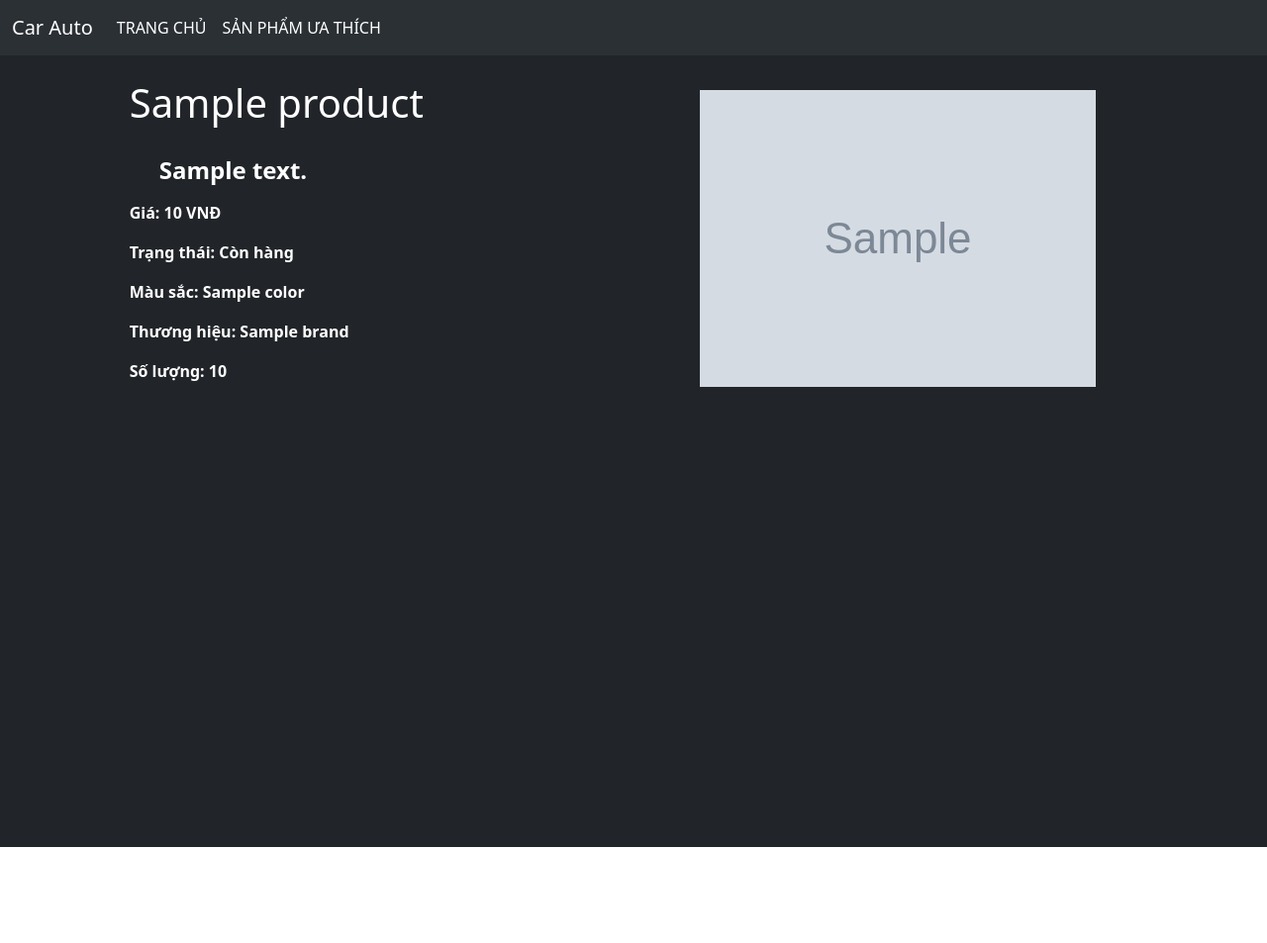
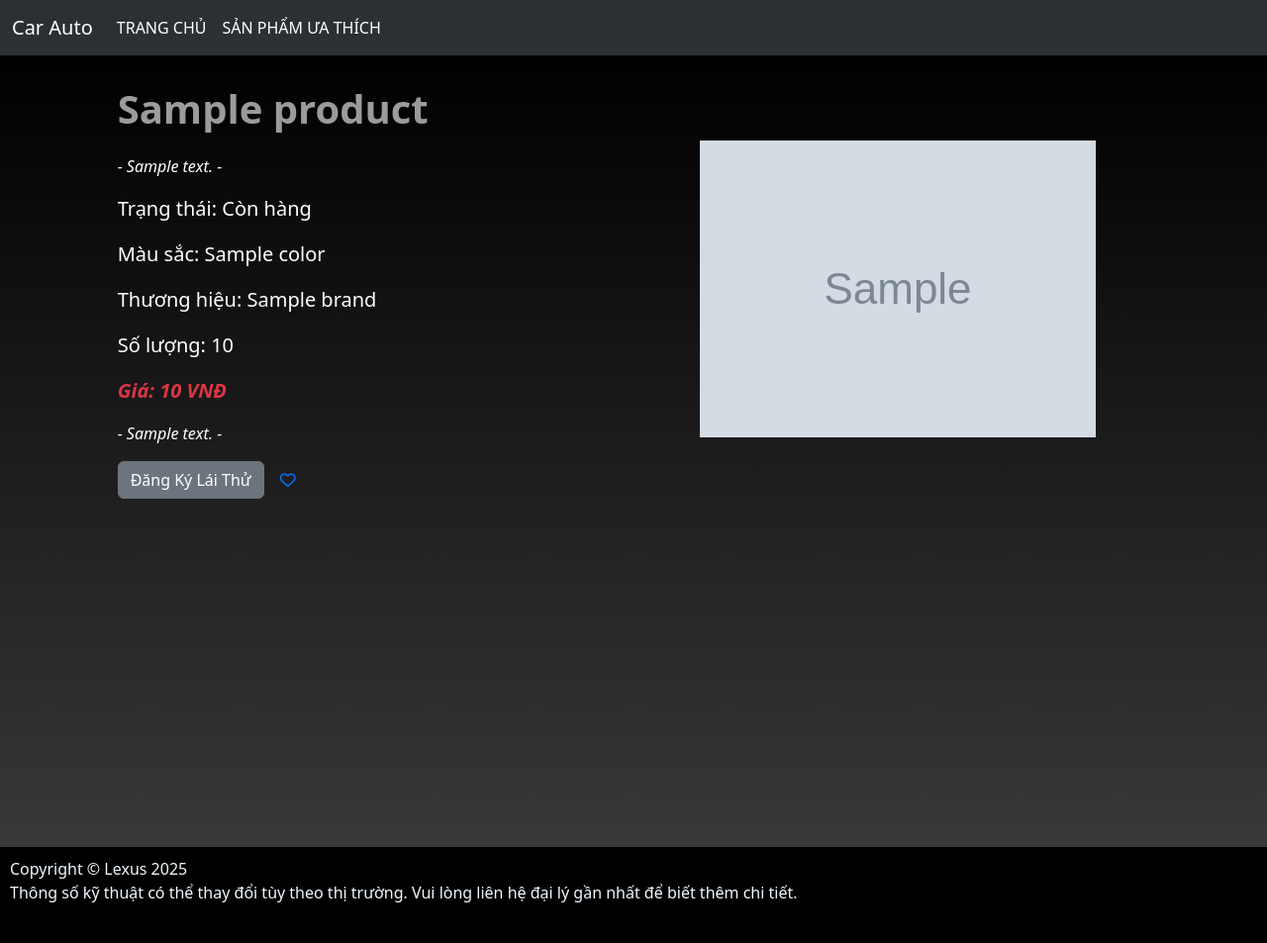
Before and after one commit to vietit132006/shop_o_to, a PHP site: page /shop_o_to/?act=product-detail&id=1 in a window 1280 px wide. Shown: the top 953 px of the page at 99% size. After the commit the page ends 912 px from the top, so only its background shows below. Run offline with PHP 8.4, Linux system fonts and the light colour scheme; tables that the repository leaves empty or names only in its code hold one stand-in row (values such as "Sample post"); grey boxes marked "Sample" are stand-in pictures; some libraries are stand-ins or nearby versions.

Commit message:
sửa ui màn detail product

```diff
--- a/commons/env.php
+++ b/commons/env.php
@@ -3,7 +3,7 @@
 // Biến môi trường, dùng chung toàn hệ thống
 // Khai báo dưới dạng HẰNG SỐ để không phải dùng $GLOBALS
 
-define('BASE_URL', 'http://localhost/duanmau/mvc-oop-basic/');
+define('BASE_URL', 'http://localhost/shop_o_to/');
 
 define('DB_HOST', 'localhost');
 
--- a/controllers/ProductController.php
+++ b/controllers/ProductController.php
@@ -13,7 +13,7 @@ class ProductController
     {
         $title = "Trang chủ";
         $thoiTiet = "Hôm nay trời có vẻ là mưa";
-        $view = 'clients/homepage';
+        $view = 'client/product_detail';
         require_once PATH_VIEW_MAIN;
     }
 }
--- a/models/ProductModel.php
+++ b/models/ProductModel.php
@@ -56,6 +56,7 @@ class ProductModel
         SELECT
             p.*,
             b.name AS brand_name,
+            b.description AS brand_description,
             c.name AS color_name
         FROM products p
         LEFT JOIN brands b ON p.brand_id = b.id
--- a/views/clients/product_detail.css
+++ b/views/clients/product_detail.css
@@ -13,11 +13,6 @@ h6 {
     color: rgb(155, 155, 155);
 }
 
-.back {
-    background: linear-gradient(to bottom, rgba(0, 0, 0, 1), rgba(0, 0, 0, 0.78));
-    padding: 100px 0px;
-
-}
 
 .content1 {
     text-align: justify;
--- a/views/clients/product_detail.php
+++ b/views/clients/product_detail.php
@@ -13,7 +13,7 @@
 <body>
     <nav class="navbar sticky-top navbar-expand-lg bg-body-tertiary" data-bs-theme="dark">
         <div class="container-fluid">
-            <a class="navbar-brand" href="#">Car Auto</a>
+            <a class="navbar-brand" href="<?= BASE_URL ?>">Car Auto</a>
             <div class="collapse navbar-collapse" id="navbarSupportedContent">
                 <ul class="navbar-nav me-auto mb-2 mb-lg-0">
                     <li class="nav-item">
@@ -27,51 +27,28 @@
             </div>
         </div>
     </nav>
-    <div class="container-fluid pt-4 vh-100 vw-100 bg-dark text-white">
+    <div class="container-fluid pt-4 vh-100 vw-100 text-white" style="background: linear-gradient(to bottom, rgba(0, 0, 0, 1), rgba(0, 0, 0, 0.78));">
         <div class="row justify-content-center align-items-center">
-            <div class="col-md-6 col-lg-5 px-4">
-                <h1><?= $product['name'] ?></h1>
-                <h4 class="fw-semibold mb-3"><?= $product['description'] ?></h4>
-                <p class="fw-semibold">Giá: <?= $product['price'] ?> VNĐ</p>
-                <p class="fw-semibold">Trạng thái: <?= $product['status'] ? 'Còn hàng' : 'Hết hàng' ?></p>
-                <p class="fw-semibold">Màu sắc: <?= $product['color_name'] ?></p>
-                <p class="fw-semibold">Thương hiệu: <?= $product['brand_name'] ?></p>
-                <p class="fw-semibold">Số lượng: <?= $product['quantity'] ?></p>
+            <div class="col-lg-5  ">
+                <p class="fw-bold fs-1" style="color: rgb(155, 155, 155)"><?= $product['name'] ?></p>
+                <p class="fs-6 fst-italic">- <?= $product['description'] ?> -</p>
+                <p class="fs-5 fw-normal">Trạng thái: <?= $product['status'] ? 'Còn hàng' : 'Hết hàng' ?></p>
+                <p class="fs-5 fw-normal">Màu sắc: <?= $product['color_name'] ?></p>
+                <p class="fs-5 fw-normal">Thương hiệu: <?= $product['brand_name'] ?></p>
+                <p class="fs-5 fw-normal">Số lượng: <?= $product['quantity'] ?></p>
+                <p class="fst-italic fw-bold fs-5 text-danger">Giá: <?= number_format($product['price'], 0, ',', '.') ?> VNĐ</p>
+
+                <p class="fs-6 fst-italic">- <?= $product['brand_description'] ?> -</p>
+
+                <div class="d-flex align-items-center mt-3 gap-3">
+                    <button type="button" class="btn btn-secondary fs-6">Đăng Ký Lái Thử</button>
+                    <a href="#" class=" btn-outline-danger btn-sm"><i class="fa-regular fa-heart"></i></a>
+                </div>
             </div>
             <div class="col-md-6 col-lg-5 text-center">
-                <img class="img-fluid" src="<?= $product['image'] ?>" alt="">
+                <img class="img-fluid mt-80" src="<?= $product['image'] ?>" alt="">
             </div>
         </div>
-    </div>
-    <div class="content">
-
-
-        <img src="https://www.lexus.com.vn/content/dam/lexus-v3-blueprint/models/sedan/es/es-300h/my22/navigation/lexus-es300h.jpg" alt="" class="img-fluid">
-        <div class="info">
-            <div>
-                <h6><?= $product['name'] ?></h6>
-                <p>Giá xe từ <?= $product['price'] ?> VNĐ</p>
-            </div>
-            <div class="d-flex justify-content-between">
-                <div>
-                    <h6>204 HP</h6>
-                    <p>Công suất cực đại</p>
-                </div>
-                <div>
-                    <h6>9.1 sec</h6>
-                    <p>Khả năng tăng tốc</p>
-                </div>
-                <div>
-                    <h6>6.8 L/ 100km</h6>
-                    <p>Mức tiêu thụ nhiên liệu</p>
-                </div>
-            </div>
-        </div>
-        <div class="d-flex flex-column justify-content-center mt-3 gap-2">
-            <button type="button" class="btn btn-secondary">Đăng Ký Lái Thử</button>
-            <button type="button" class="btn btn-secondary">Thêm Vào Mục Yêu Thích</button>
-        </div>
-
     </div>
     <footer>
         <p>Copyright © Lexus 2025 <br>Thông số kỹ thuật có thể thay đổi tùy theo thị trường.
```
